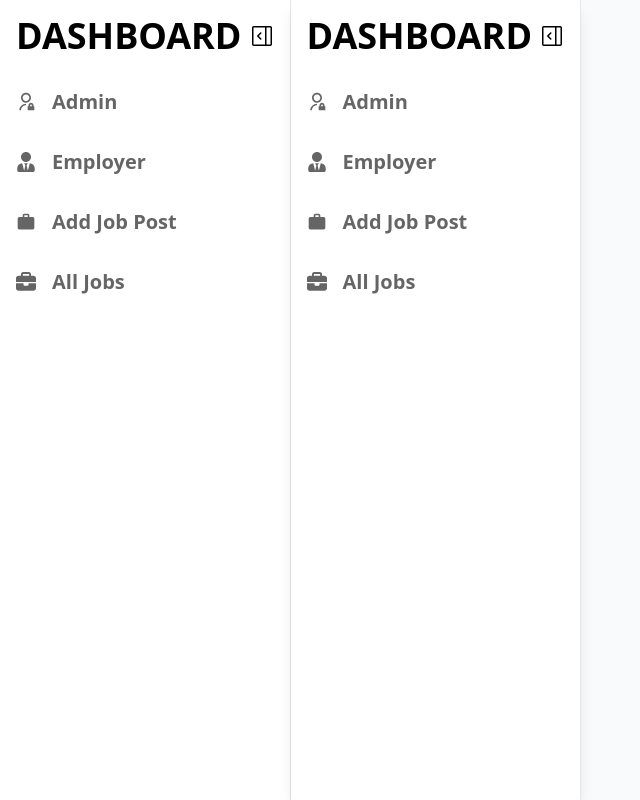
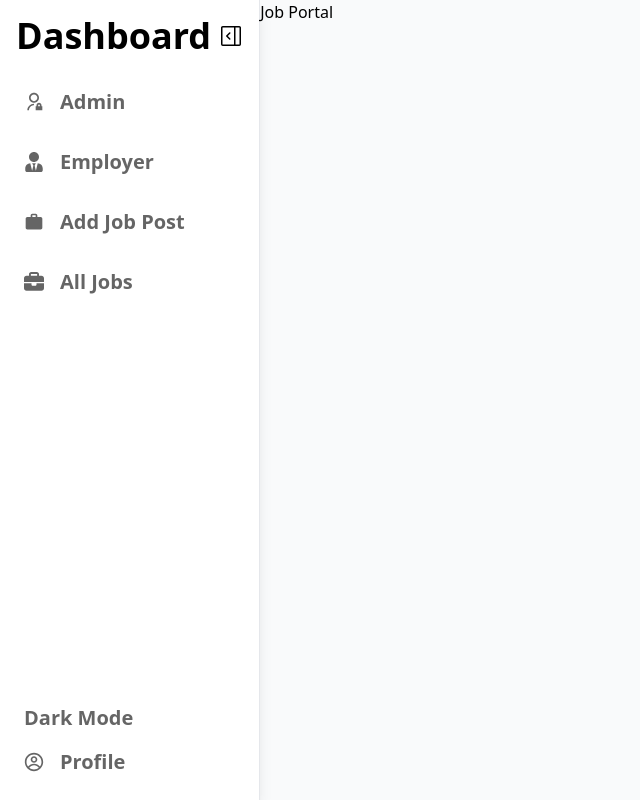
Before and after one commit to Souad5/Job-Portal-Dashboard, a React app: page / in a window 1280 px wide. Shown: the whole page, without its empty margins (0-640 px from the left). Built offline with nearby package versions, Linux system fonts and the light colour scheme; the HTML template or start-up script is replaced by a standard one.

Commit message:
navlink and page setup done

```diff
--- a/src/components/Sidebar.tsx
+++ b/src/components/Sidebar.tsx
@@ -1,35 +1,65 @@
 import { NavLink } from "react-router";
 import { GoSidebarExpand } from "react-icons/go";
+import { GoSidebarCollapse } from "react-icons/go";
 import { RiAdminLine } from "react-icons/ri";
 import { FaUserTie } from "react-icons/fa";
 import { MdWork } from "react-icons/md";
 import { FaBriefcase } from "react-icons/fa6";
+import { CgProfile } from "react-icons/cg";
+import { useState } from "react";
 
 const Sidebar = () => {
-  const btnClass =
-    "flex gap-4 items-center w-full py-2 hover:bg-gray-100 text-xl font-bold opacity-60";
+  const [openSidebar, setOpenSidebar] = useState(false);
+
+  const sidebarToggle = () => {
+    setOpenSidebar(!openSidebar);
+  };
+
+  //   const sidebarContext = createContext(openSidebar);
+
+  const btnClass = `flex gap-4 items-center w-full py-2 hover:bg-blue-100 hover:rounded-md text-xl font-bold opacity-60 hover:opacity-100 px-2`;
+
   return (
     <aside className="h-screen">
       <nav className="h-full flex flex-col bg-white border-r border-gray-200 shadow-lg">
         <div className="p-4 pb-2 flex justify-between items-center gap-2">
-          <h1 className="font-extrabold text-4xl">DASHBOARD</h1>
-          <GoSidebarExpand className=" top-0 right-0 text-2xl cursor-pointer" />
+          <NavLink to="/" className={`font-extrabold text-4xl `}>
+            <span className={`${openSidebar ? "hidden" : ""}`}>Dashboard</span>
+          </NavLink>
+          <button onClick={sidebarToggle} className="text-2xl cursor-pointer">
+            {openSidebar ? <GoSidebarCollapse /> : <GoSidebarExpand />}
+          </button>
         </div>
-        <div className="p-4 flex flex-col justify-center items-center space-y-4">
-          <NavLink to="/admin" className={btnClass}>
+        <div className="p-4 flex-1 flex-col justify-center items-center space-y-4">
+          <NavLink to="/admin" className={`${btnClass}`}>
             <RiAdminLine />
-            Admin
+            <span className={`${openSidebar ? "hidden " : ""}`}>Admin</span>
           </NavLink>
           <NavLink to="/employer" className={btnClass}>
             <FaUserTie />
-            Employer
+
+            <span className={`${openSidebar ? "hidden" : ""}`}>Employer</span>
           </NavLink>
           <NavLink to="/job-post" className={btnClass}>
-            <MdWork /> Add Job Post
+            <MdWork />
+            <span className={`${openSidebar ? "hidden" : ""}`}>
+              Add Job Post
+            </span>
           </NavLink>
           <NavLink to="/all-jobs" className={btnClass}>
             <FaBriefcase />
-            All Jobs
+
+            <span className={`${openSidebar ? "hidden" : ""}`}>All Jobs</span>
+          </NavLink>
+        </div>
+        <div className="p-4">
+          <button className={`${btnClass} ${openSidebar ? "hidden" : ""}`}>
+            Dark Mode
+          </button>
+          <NavLink to="profile" className={btnClass}>
+            <CgProfile />
+
+            <span className={`${openSidebar ? "hidden" : ""}`}>Profile</span>
           </NavLink>
         </div>
       </nav>
--- /dev/null
+++ b/src/pages/ErrorPage.tsx
@@ -0,0 +1,39 @@
+import { Link } from "react-router";
+
+const ErrorPage = () => {
+  return (
+    <div className="min-h-screen flex items-center justify-center bg-linear-to-br from-gray-900 via-black to-gray-900 text-white px-6">
+      <div className="max-w-3xl text-center">
+        {/* Image */}
+        <img
+          src="https://illustrations.popsy.co/gray/falling.svg"
+          alt="404 illustration"
+          className="w-72 mx-auto mb-8 drop-shadow-lg"
+        />
+
+        {/* 404 Text */}
+        <h1 className="text-8xl font-extrabold bg-linear-to-r from-purple-400 to-red-500 bg-clip-text text-transparent">
+          404
+        </h1>
+
+        <h2 className="mt-4 text-3xl font-semibold">Page Not Found</h2>
+
+        <p className="mt-4 text-gray-400 text-lg">
+          Oops! The page you’re looking for doesn’t exist or was moved.
+        </p>
+
+        {/* Button */}
+        <div className="mt-8">
+          <Link
+            to="/"
+            className="inline-block px-8 py-3 rounded-full bg-linear-to-r from-purple-500 to-red-500 text-white font-semibold shadow-lg hover:scale-105 transition-transform duration-300"
+          >
+            Go Back Home 🚀
+          </Link>
+        </div>
+      </div>
+    </div>
+  );
+};
+
+export default ErrorPage;
--- /dev/null
+++ b/src/pages/HomePage.tsx
@@ -0,0 +1,11 @@
+const HomePage = () => {
+  return (
+    <section>
+      <div>
+        <h1>Job Portal</h1>
+      </div>
+    </section>
+  );
+};
+
+export default HomePage;
--- a/src/routes/Route.tsx
+++ b/src/routes/Route.tsx
@@ -1,19 +1,21 @@
 import { createBrowserRouter } from "react-router";
 import App from "../App";
-import DashBoard from "@/dashboard/DashBoard";
 import AdminPage from "@/pages/AdminPage";
 import EmployerPage from "@/pages/EmployerPage";
 import JobPostPage from "@/pages/JobPostPage";
 import AllJobsPage from "@/pages/AllJobsPage";
+import ErrorPage from "@/pages/ErrorPage";
+import HomePage from "@/pages/HomePage";
 
 const router = createBrowserRouter([
   {
     path: "/",
     element: <App />,
+    errorElement: <ErrorPage />,
     children: [
       {
         index: true,
-        element: <DashBoard />,
+        element: <HomePage />,
       },
       {
         path: "/admin",
```
